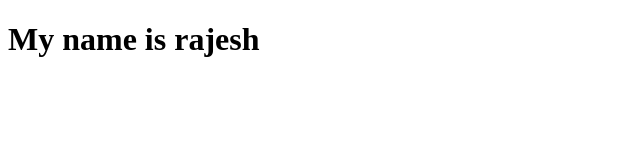
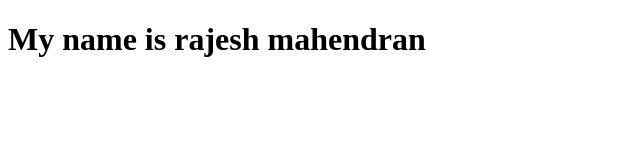
Before and after one commit to Rajesh97266/samplerepo, a plain HTML site: page index.html in a window 1280 px wide. Shown: the whole page, without its empty margins (0-640 px from the left). Drawn offline with Linux system fonts and the light colour scheme.

Commit message:
feat:all changes

```diff
--- a/index.html
+++ b/index.html
@@ -6,6 +6,6 @@
     <title>Document</title>
   </head>
   <body>
-    <h1>My name is rajesh</h1>
+    <h1>My name is rajesh mahendran</h1>
   </body>
 </html>
```
